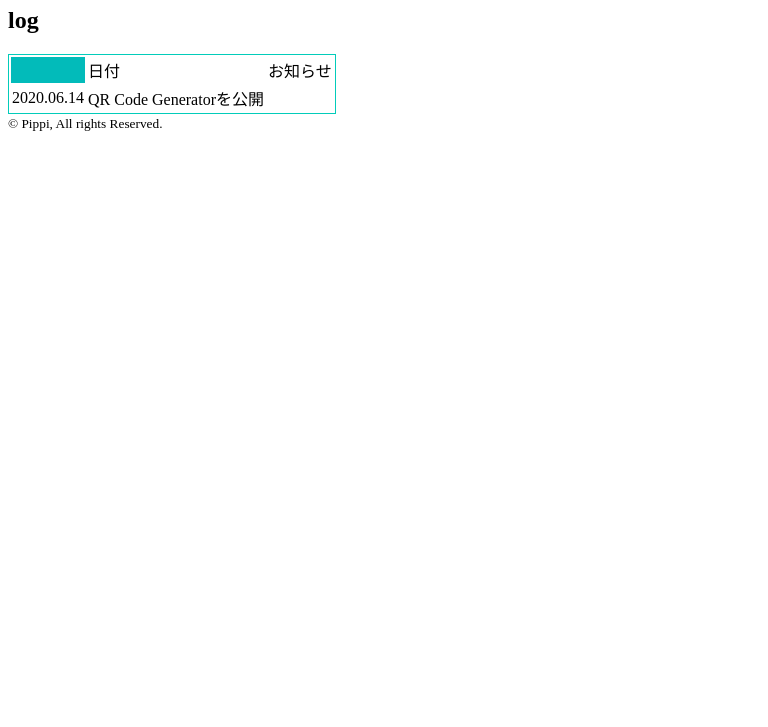
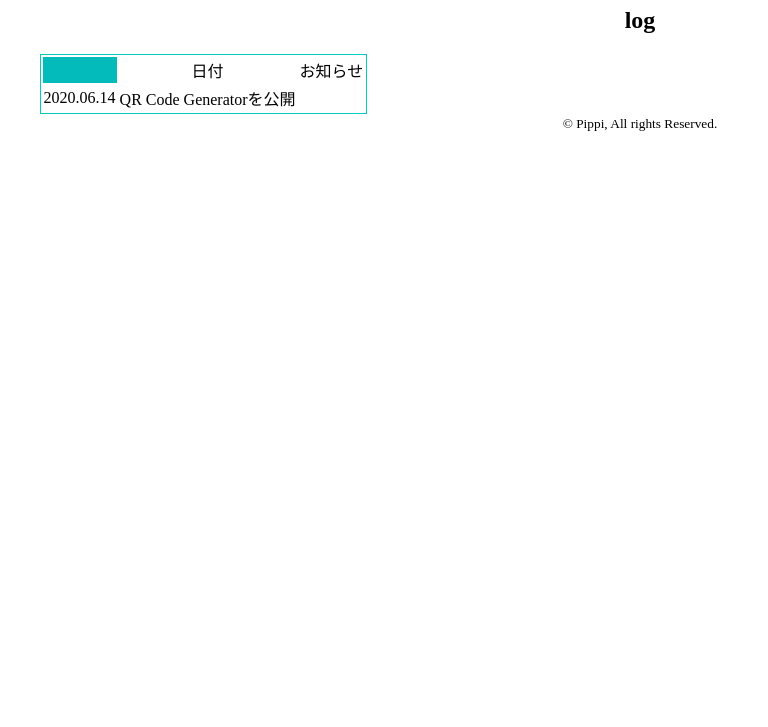
Before and after one commit to pipippi/pipippi.github.io, a plain HTML site: page index.html in a window 1280 px wide. Shown: the part 73-800 px from the top of the page, without its empty margins (0-768 px from the left). Drawn offline with Linux system fonts and the light colour scheme.

Commit message:
Update stylesheet.css

```diff
--- a/stylesheet.css
+++ b/stylesheet.css
@@ -1,3 +1,10 @@
+body {
+  text-align: center;
+}
+.main {
+  margin: auto;
+  max-width: 95%;
+}
 .title {
   color: #02ccba;
 }
```
